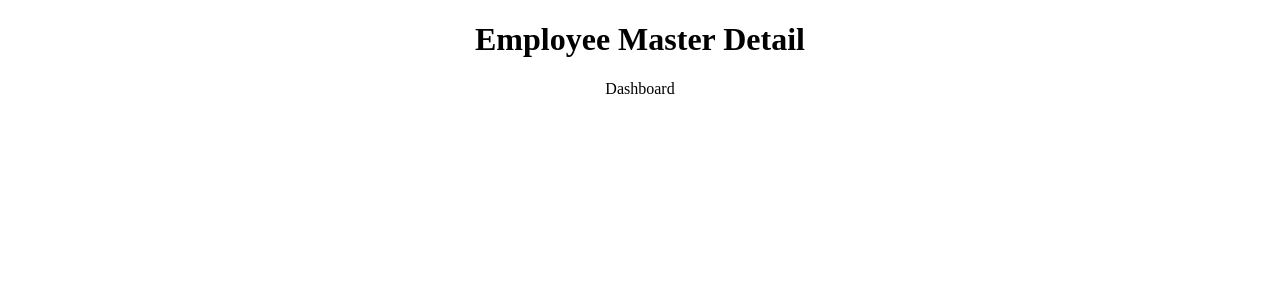
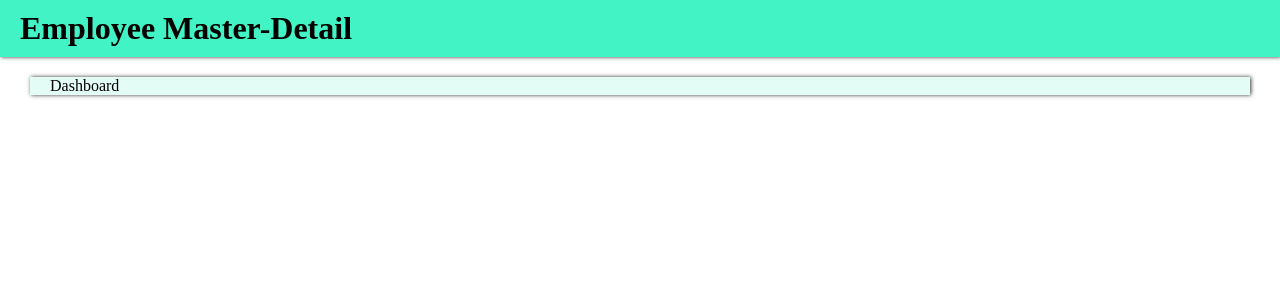
Before and after one commit to Techolution/TB-Angular4, an Angular app: page / in a window 1280 px wide. Shown: the top 300 px of the page. Built offline with nearby package versions, Linux system fonts and the light colour scheme.

Commit message:
Add styles

```diff
--- a/src/app/app.component.css
+++ b/src/app/app.component.css
@@ -0,0 +1,13 @@
+header {
+    background-color:rgb(66, 244, 197);
+    box-shadow: 1px 0px 4px 0px #333;
+}
+
+h1 {
+    margin:0px;
+    padding:10px 20px;
+}
+
+section {
+    padding:20px;
+}
--- a/src/app/app.component.html
+++ b/src/app/app.component.html
@@ -1,5 +1,6 @@
-<!--The content below is only a placeholder and can be replaced.-->
-<div style="text-align:center">
-  <h1>{{title}}</h1>
+<header>
+  <h1>Employee Master-Detail</h1>
+</header>
+<section>
   <router-outlet></router-outlet>
-</div>
+</section>
--- a/src/styles.css
+++ b/src/styles.css
@@ -1 +1,31 @@
-/* You can add global styles to this file, and also import other style files */
+html, body {
+    margin: 0px;
+    padding: 0px;
+}
+
+dashboard div {
+    background-color: rgb(227, 252, 245);
+    box-shadow: 1px 0px 4px 0px #333;
+    margin: 0px 10px;
+    padding:0px 20px;
+}
+
+employees {
+    display:flex;
+}
+
+employees employee-list {
+    background-color: rgb(227, 252, 245);
+    box-shadow: 1px 0px 4px 0px #333;
+    flex: 0 1 400px;
+    margin: 0px 10px;
+    padding:20px;
+}
+
+employees employee-detail {
+    background-color: rgb(227, 252, 245);
+    box-shadow: 1px 0px 4px 0px #333;
+    flex: 1 1 auto;
+    margin: 0px 10px;
+    padding:20px;
+}
```
